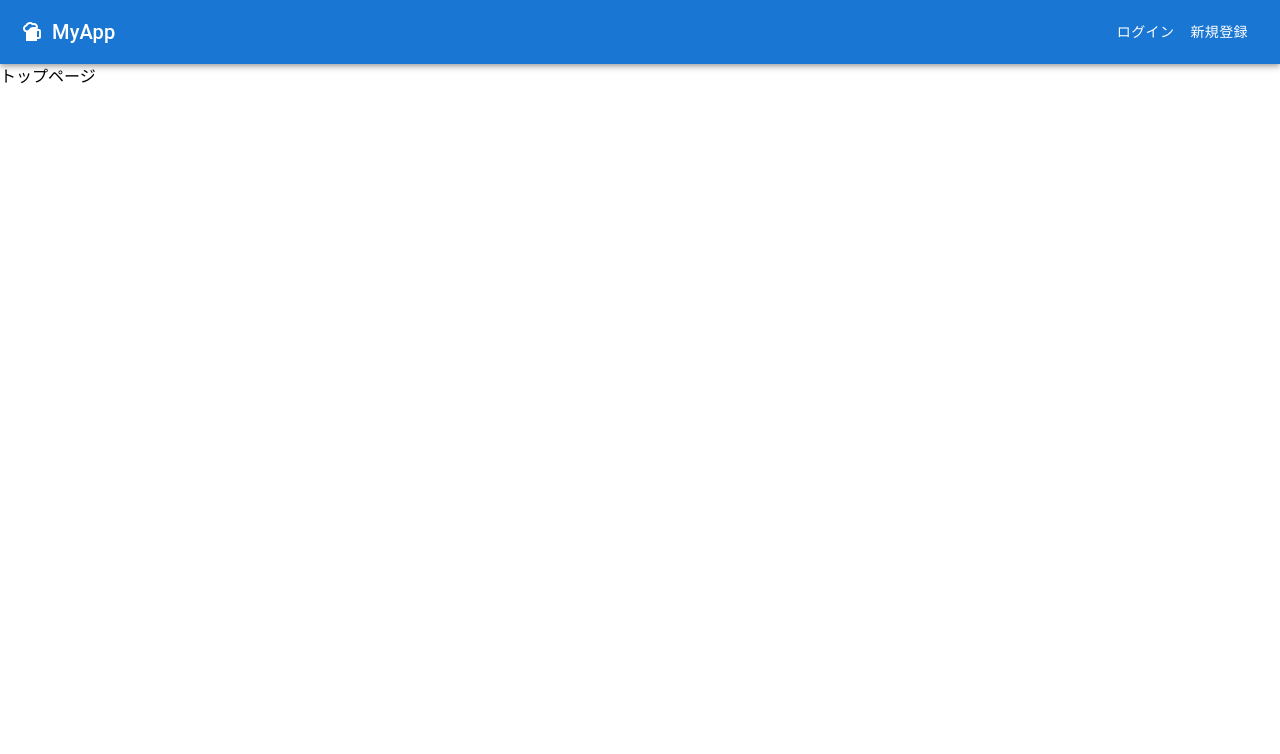
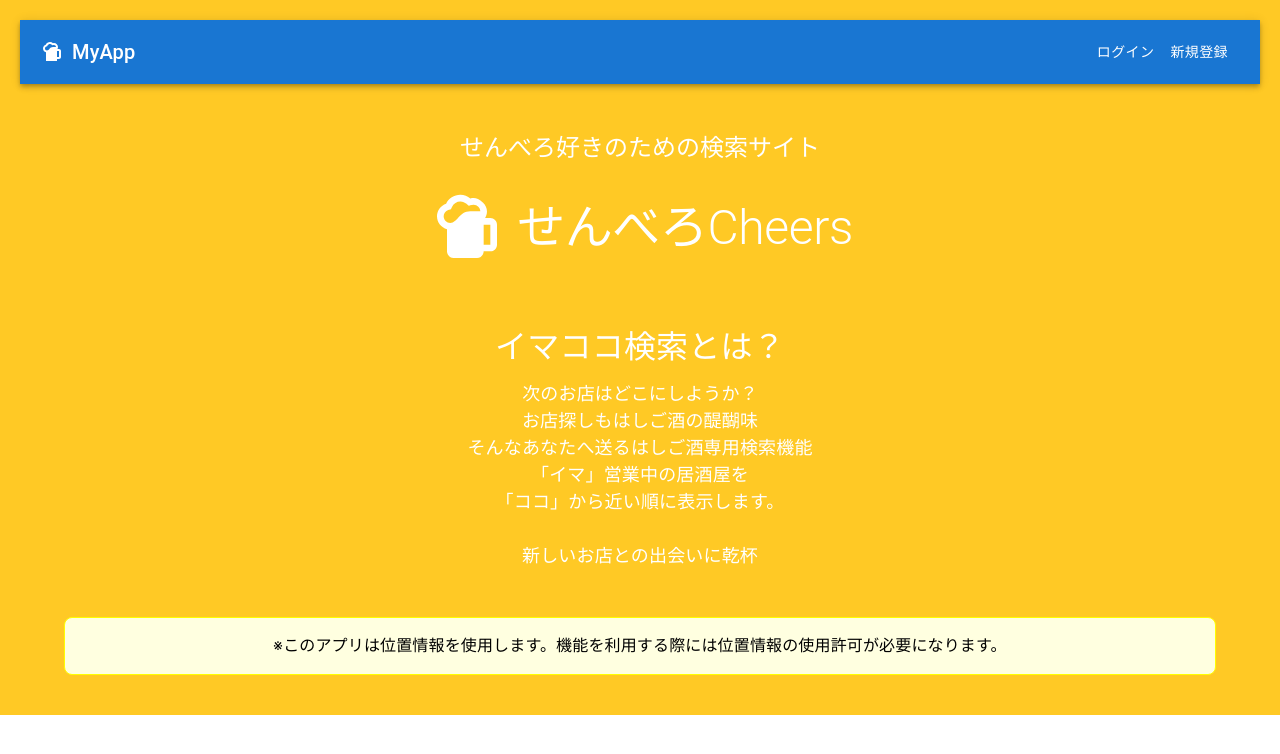
Before and after one commit to yuta-kinouchi/senbero-next, a Next.js app: page / in a window 1280 px wide. Shown: the top 754 px of the page. Built offline with nearby package versions, Linux system fonts and the light colour scheme; no server answers.

Commit message:
add: トップページのUI

```diff
--- /dev/null
+++ b/components/SearchForm.js
@@ -0,0 +1,97 @@
+import SportsBarRoundedIcon from "@mui/icons-material/SportsBarRounded";
+import { Box, Container, Typography, useMediaQuery } from "@mui/material";
+import { useTheme } from "@mui/material/styles";
+import React from "react";
+
+const SearchForm = () => {
+  const theme = useTheme();
+  const isMobile = useMediaQuery(theme.breakpoints.down("sm"));
+
+  return (
+    <Container fixed>
+      <Typography
+        align="center"
+        variant="h5"
+        sx={{
+          color: "white",
+          margin: "48px 0px 24px 0px",
+          fontSize: isMobile ? "20px" : "24px",
+        }}
+      >
+        せんべろ好きのための検索サイト
+      </Typography>
+      <Box
+        display="flex"
+        flexDirection={isMobile ? "column" : "row"}
+        justifyContent="center"
+        alignItems="center"
+      >
+        <SportsBarRoundedIcon style={{ fontSize: 80, color: "white" }} />
+        <Typography
+          variant="h2"
+          sx={{
+            color: "white",
+            fontSize: isMobile ? "28px" : "48px",
+            marginLeft: isMobile ? "0px" : "10px",
+            marginTop: isMobile ? "10px" : "0px",
+          }}
+        >
+          せんべろCheers
+        </Typography>
+      </Box>
+      <Typography
+        align="center"
+        variant="h4"
+        sx={{
+          color: "white",
+          margin: "60px 0px 12px 0px",
+          fontSize: isMobile ? "20px" : "32px",
+        }}
+      >
+        イマココ検索とは？
+      </Typography>
+      <Typography
+        align="center"
+        sx={{
+          color: "white",
+          fontSize: isMobile ? "14px" : "18px",
+          margin: "0px 0px 48px 0px",
+        }}
+      >
+        次のお店はどこにしようか？
+        <br />
+        お店探しもはしご酒の醍醐味
+        <br />
+        そんなあなたへ送るはしご酒専用検索機能
+        <br />
+        「イマ」営業中の居酒屋を
+        <br />
+        「ココ」から近い順に表示します。
+        <br />
+        <br />
+        新しいお店との出会いに乾杯
+      </Typography>
+      <Box
+        sx={{
+          backgroundColor: "lightyellow",
+          border: "1px solid yellow",
+          padding: "16px",
+          marginTop: "20px",
+          marginBottom: "20px",
+          borderRadius: "8px",
+        }}
+      >
+        <Typography
+          align="center"
+          sx={{
+            fontSize: isMobile ? "12px" : "16px",
+          }}
+        >
+          ※このアプリは位置情報を使用します。機能を利用する際には位置情報の使用許可が必要になります。
+        </Typography>
+      </Box>
+    </Container>
+  );
+};
+
+export default SearchForm;
--- a/pages/index.tsx
+++ b/pages/index.tsx
@@ -1,10 +1,13 @@
 import Navbar from '../components/Navbar';
+import SearchForm from '../components/SearchForm';
+import styles from '../styles/HomePage.module.css';
+
 
 const HomePage = () => {
   return (
-    <div>
+    <div className={styles.container}>
       <Navbar />
-      <h1>トップページ</h1>
+      <SearchForm />
     </div>
   );
 };
--- /dev/null
+++ b/styles/HomePage.module.css
@@ -0,0 +1,4 @@
+.container {
+  background-color: rgb(255, 201, 37);
+  padding: 20px;
+}
```
